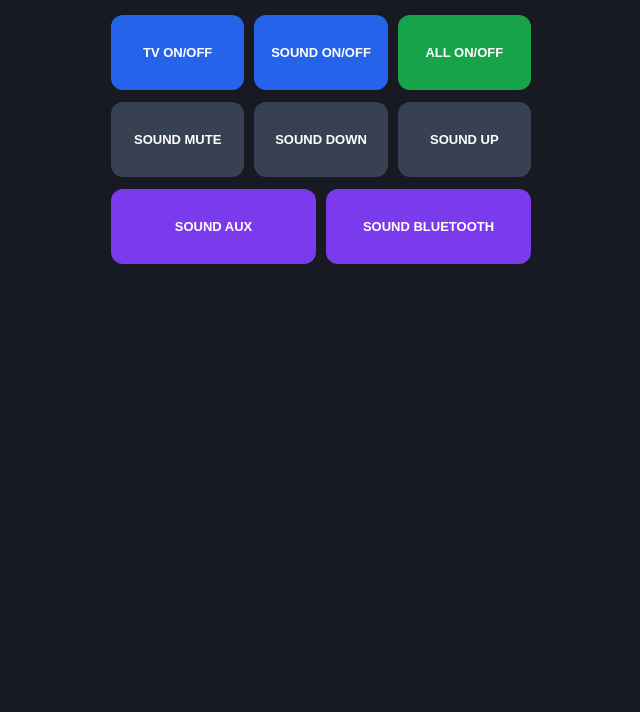
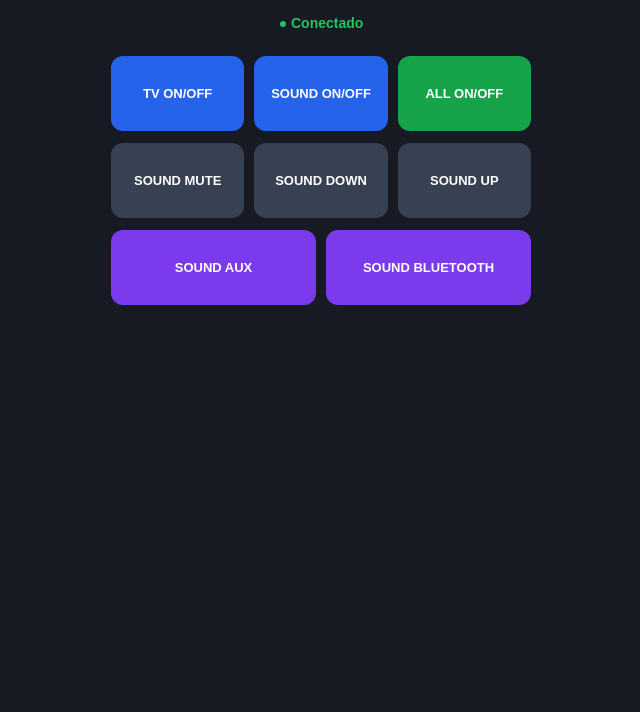
Before and after one commit to Otza02/home-web, a plain HTML site: page index.html in a window 1280 px wide. Shown: the part 88-800 px from the top of the page, without its empty margins (319-959 px from the left). Drawn offline with Linux system fonts and the light colour scheme.

Commit message:
add api status

```diff
--- a/api_service.js
+++ b/api_service.js
@@ -1,4 +1,5 @@
 const CONTROL_API = "";
+const HEALTH_CHECK_TIMEOUT = 3000;
 
 async function send(endpoint) {
   try {
@@ -21,3 +22,47 @@ async function allPower() {
     send("sound/pwr")
   ]);
 }
+
+async function checkConnection() {
+  const status = document.getElementById("connection-status");
+  const controller = new AbortController();
+
+  const timeout = setTimeout(
+    () => controller.abort(),
+    HEALTH_CHECK_TIMEOUT
+  );
+
+  status.textContent = "Conectando...";
+  status.className = "connecting";
+
+  try {
+    const response = await fetch(`${CONTROL_API}/`, {
+      method: "GET",
+      signal: controller.signal,
+      cache: "no-store"
+    });
+
+    if (!response.ok) {
+      throw new Error("HTTP " + response.status);
+    }
+
+    status.textContent = "● Conectado";
+    status.className = "connected";
+
+  } catch (error) {
+    if (error.name === "AbortError") {
+      status.textContent = "● Conexion timeout";
+    } else {
+      status.textContent = "● Desconectado";
+    }
+
+    status.className = "disconnected";
+    console.error("Microcontroller connection error:", error);
+
+  } finally {
+    clearTimeout(timeout);
+  }
+}
+
+// Run health check when page loads
+document.addEventListener("DOMContentLoaded", checkConnection);
--- a/index.html
+++ b/index.html
@@ -11,6 +11,7 @@
 <body>
   <div class="remote">
     <h2>Control remoto</h2>
+    <div id="connection-status" class="connecting">Connecting...</div>
 
     <div class="row three">
       <button class="power" onclick="send('tv/pwr')">TV ON/OFF</button>
--- a/style.css
+++ b/style.css
@@ -65,3 +65,22 @@ button:active {
   color: #9ca3af;
   font-size: 13px;
 }
+
+#connection-status {
+  text-align: center;
+  font-size: 14px;
+  font-weight: bold;
+  margin: 15px 0 25px;
+}
+
+.connected {
+  color: #22c55e;
+}
+
+.disconnected {
+  color: #ef4444;
+}
+
+.connecting {
+  color: #f59e0b;
+}
```
